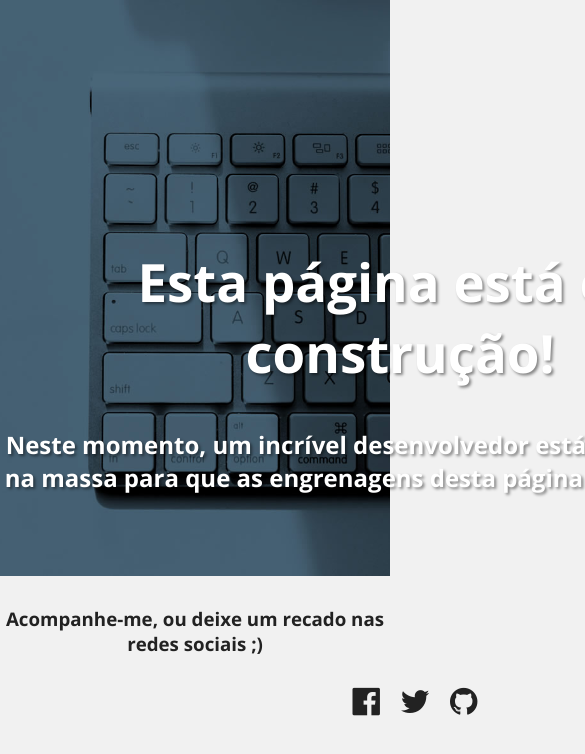
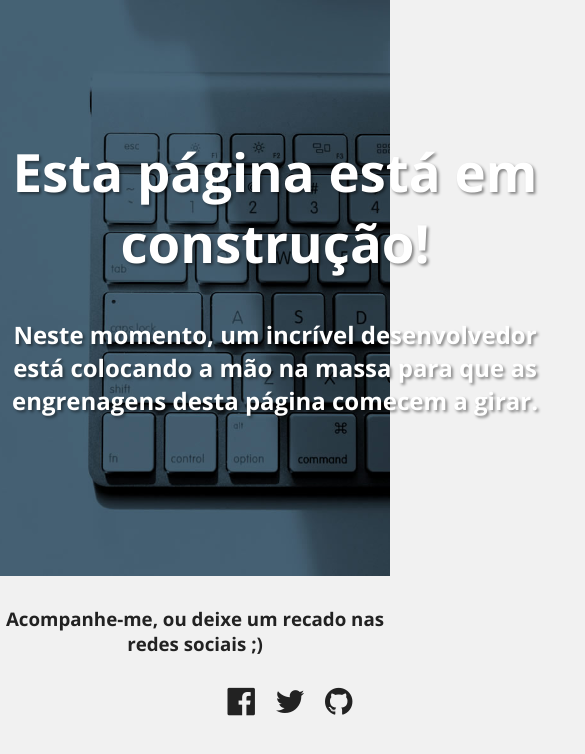
Before and after one commit to lucas-medina/lucas-medina.github.io, a plain HTML site: page index.html in a window 390 px wide. Shown: the top 754 px of the page, 585 px wide, since content can reach past the window. Drawn offline with nearby package versions, Linux system fonts and the light colour scheme.

Commit message:
Adding viewport meta tag

```diff
--- a/index.html
+++ b/index.html
@@ -2,6 +2,7 @@
 <html lang="pt-br">
 <head>
 	<meta charset="UTF-8">
+	<meta name="viewport" content="width=device-width, user-scalable=no">
 	<title>Lucas Medina | Desenvolvedor Front-End</title>
 	<link rel="stylesheet" href="http://maxcdn.bootstrapcdn.com/font-awesome/4.3.0/css/font-awesome.min.css">
 	<link href='http://fonts.googleapis.com/css?family=Open+Sans:400,600,700' rel='stylesheet' type='text/css'>
@@ -81,22 +82,34 @@
 
 		@media (max-device-width: 1200px) {
 			.container {
-				width: 1000px;
+				width: 1024px;
+			}
+			.page-presenting h1 {
+				margin-top: 20vh;
 			}
 		}
 		@media (max-device-width: 1024px){
 			.container {
 				width: 800px;
 			}
+			.page-presenting h1 {
+				margin-top: 15vh;
+			}
 		}
-		@media (max-device-width: 768px){
+		@media (max-device-width: 800px){
 			.container {
 				width: 550px;
 			}
+			.page-presenting h1 {
+				margin-top: 12vh;
+			}
 		}
-		@media (max-device-width: 540px){
+		@media (max-device-width: 550px){
 			.container {
 				width: 320px;
+			}
+			.page-presenting h1 {
+				margin-top: 7.5vh;
 			}
 		}
 	</style>
```
